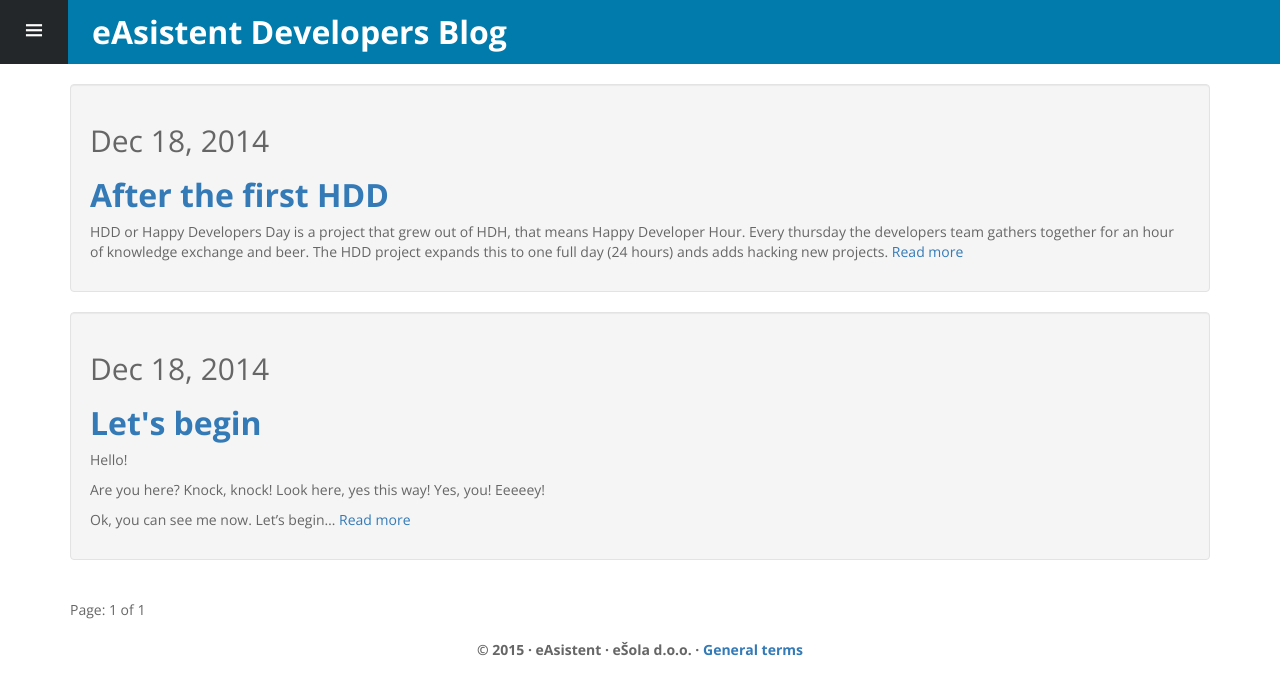
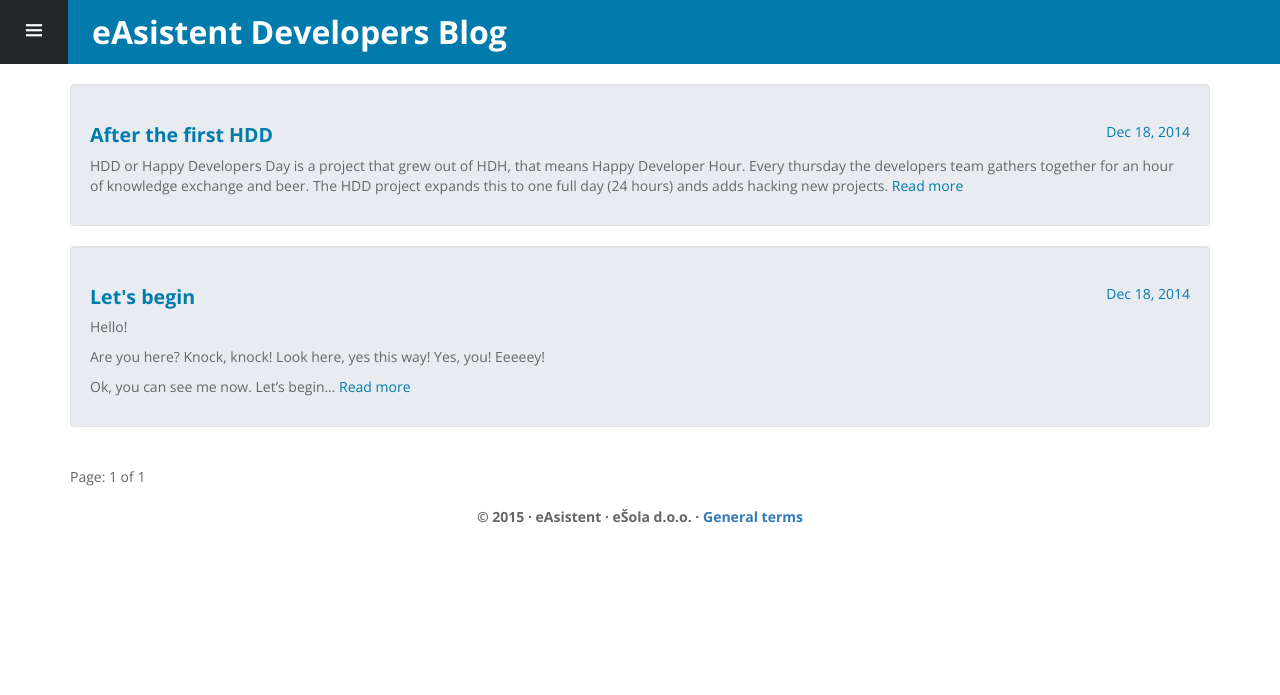
Before and after one commit to easistent/easistent.github.io, a Jekyll site: the page built from index.html, in a window 1280 px wide. Shown: the top 695 px of the page. Built offline with Jekyll 4.4.1, drawn with Linux system fonts in a browser that asks for light colours; nearby versions of some CDN libraries; Markdown is read by kramdown in place of the engine named in the settings; the list of posts is cut into pages by our own code.

Commit message:
CSS updates

```diff
--- a/_config.yml
+++ b/_config.yml
@@ -4,9 +4,10 @@ name: eAsistent Developers Blog
 email: mclion@easistent.com
 description: > # this means to ignore newlines until "baseurl:"
   The place where eAsistent developers share our world, our code and our fantasies.
+# baseurl: "/easistnet.github.io" # the subpath of your site, e.g. /blog/
+baseurl: ""
+url: "http://easistent.github.io" # the base hostname & protocol for your site
 author: eAsistent development team
-baseurl: "" # the subpath of your site, e.g. /blog/
-url: "http://easistent.github.com" # the base hostname & protocol for your site
 
 timezone: Europe/Ljubljana
 encoding: utf-8
--- a/_includes/head.html
+++ b/_includes/head.html
@@ -21,6 +21,8 @@
 	<link rel="stylesheet" href="{{ "/css/ea_palette/icons_ea.css" | prepend: site.baseurl }}" type="text/css">
 	<link rel="stylesheet" href="{{ "/css/ea_palette/navbar_ea.css" | prepend: site.baseurl }}" type="text/css">
 
+	<link rel="stylesheet" href="{{ "/css/dguidelines.css" | prepend: site.baseurl }}" type="text/css">
+
 	<link href="{{ "/assets/jesl/jesl.min.css" | prepend: site.baseurl }}" rel="stylesheet" media="screen" type="text/css">
 
 	<link rel="alternate" type="application/atom+xml" title="{{ site.title }}" href="{{ "/feed.xml" | prepend: site.baseurl | prepend: site.url }}" />
--- /dev/null
+++ b/css/dguidelines.css
@@ -0,0 +1,28 @@
+.well h1 {
+    color: #007bac;
+    font-size: 1.4em;
+}
+
+
+.well a,
+.well a:hover  {
+    color: #007bac;
+}
+.well h2 {
+    color: #007bac;
+    font-size: 1em;
+    float: right;
+}
+
+.well {
+    background-color: #e8ecf0;
+}
+
+body {
+    color: #666;
+}
+
+.readmore {
+    color: #007bac;
+    font-size: 1em;
+}
```
Also changed, not shown: css/main.css (line endings or trailing spaces).
